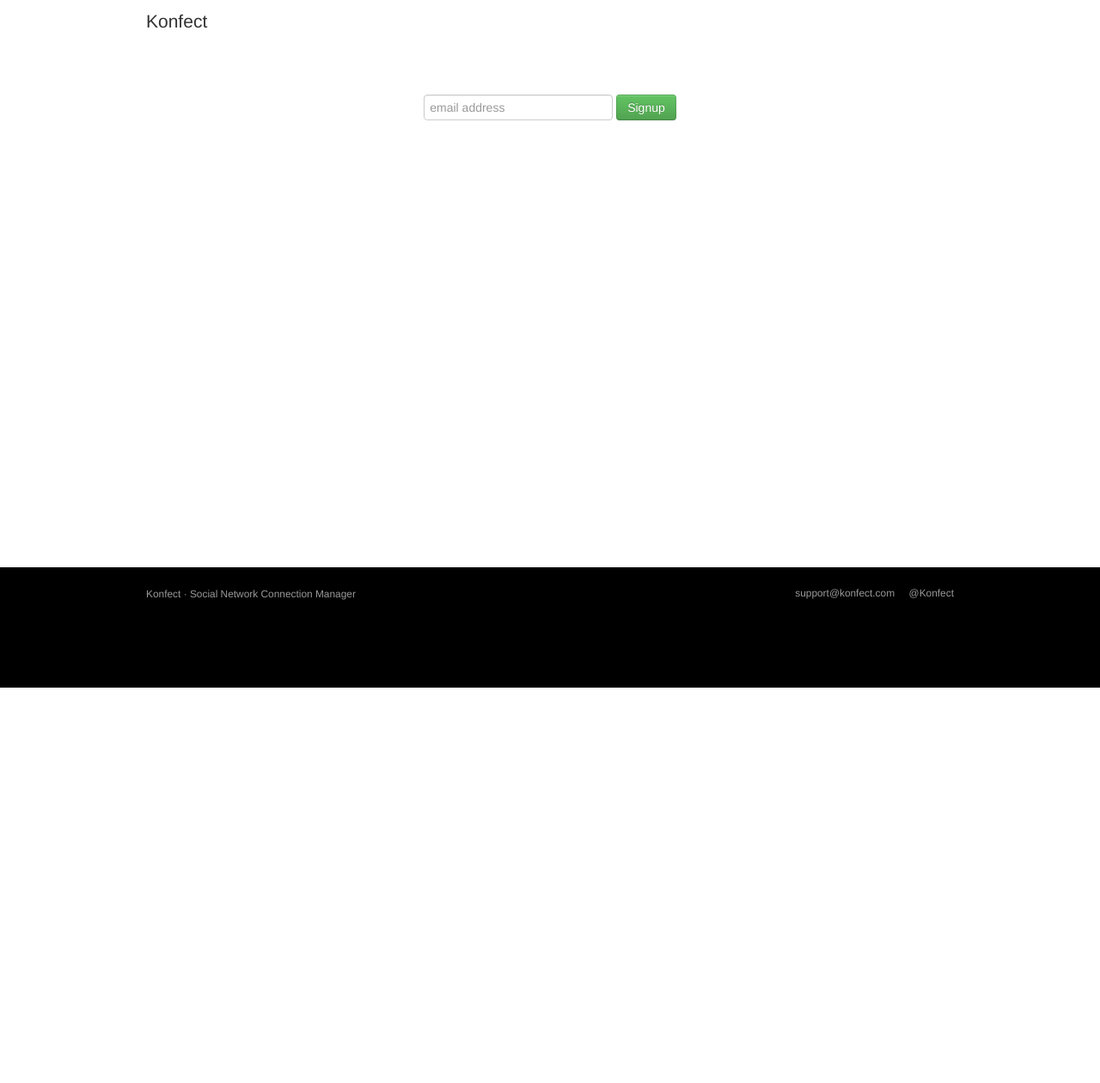
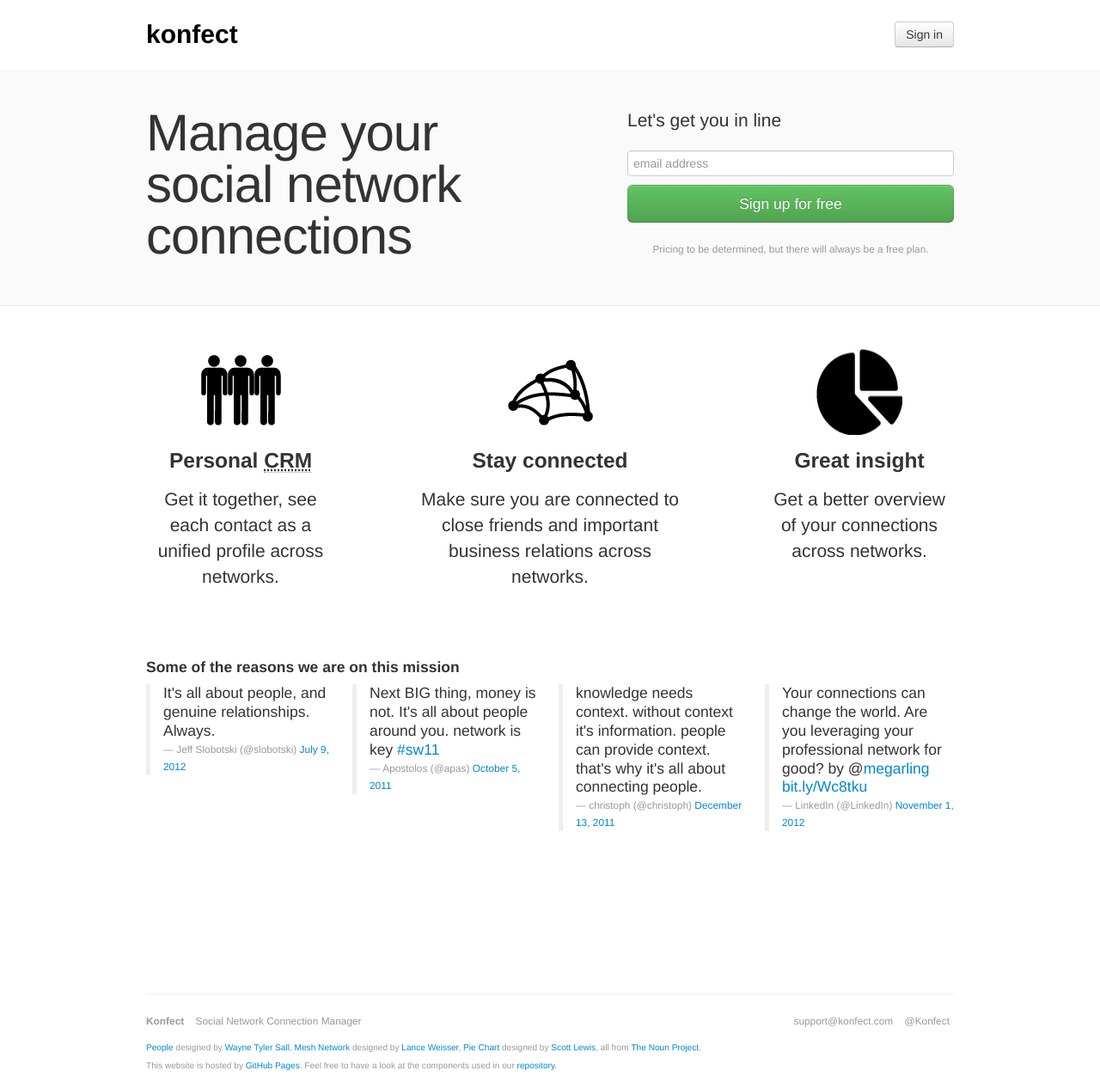
Before and after one commit to Konfect/konfect.github.com, a website: page index.html in a window 1280 px wide. Shown: the whole page at 86% size. Before the commit the page ends 800 px from the top, so only its background shows below. Drawn offline with Linux system fonts and the light colour scheme.

Commit message:
more content

```diff
--- a/Gruntfile.coffee
+++ b/Gruntfile.coffee
@@ -18,9 +18,13 @@ module.exports = (grunt) ->
 				#'navbar.less'
 				#'thumbnails.less'
 				#'media.less'
+				#'wells.less'
 				'utilities.less'
 				'responsive-utilities.less'
 				'responsive-767px-max.less'
+				'responsive-768px-979px.less'
+				#'responsive-1200px-min.less'
+				#'responsive-navbar.less'
 			]
 
 		less:
--- a/index.html
+++ b/index.html
@@ -12,33 +12,117 @@
 	</head>
 	<body>
 
-		<header class="container">
-			<h1 class="lead">Konfect</h1>
+		<header class="head">
+			<div class="container">
+				<div class="pull-left">
+					<h1 class="logo"><a href="/">Konfect</a></h1>
+				</div>
+				<div class="pull-right">
+					<a class="btn" href="http://konfect.com/dashboard">Sign in</a>
+				</div>
+			</div>
 		</header>
 
-		<div class="container main" role="main">
-			<div id="mc_embed_signup" class="text-center">
-				<form action="http://webcom.us2.list-manage.com/subscribe/post?u=228e04b4c873a783c32cdae85&amp;id=789321fc58" method="post" novalidate class="form-inline">
-					<input type="email" value="" name="EMAIL" placeholder="email address" required>
-					<input type="submit" value="Signup" class="btn btn-success">
-				</form>
+		<section class="jumbotron">
+			<div class="container">
+				<div class="row">
+					<div class="span5">
+						<h2>Manage your social network connections</h2>
+					</div>
+					<div class="span5 offset2 signup">
+						<p class="lead hidden-phone">Let's get you in line</p>
+						<form action="http://webcom.us2.list-manage.com/subscribe/post?u=228e04b4c873a783c32cdae85&amp;id=789321fc58" method="post" novalidate>
+							<input type="email" value="" name="EMAIL" placeholder="email address" required class="span5">
+							<button type="submit" class="btn btn-success btn-large btn-block">Sign up for free</button>
+						</form>
+						<p class="text-center">
+							<small class="muted">Pricing to be determined, but there will always be a free plan.</small>
+						</p>
+					</div>
+				</div>
 			</div>
-		</div>
+		</section>
+
+		<section class="container teasers">
+			<div class="row text-center">
+				<div class="span3 teaser">
+					<img src="lib/noun_project_11347.png" class="symbol" alt="People">
+					<h3>Personal <abbr title="Contact Relationship Management">CRM</abbr></h3>
+					<p class="lead">Get it together, see each contact as a unified profile across networks.</p>
+				</div>
+				<div class="span4 offset1 teaser">
+					<img src="lib/noun_project_9760.png" class="symbol" alt="Mesh network">
+					<h3>Stay connected</h3>
+					<p class="lead">Make sure you are connected to close friends and important business relations across networks.</p>
+				</div>
+				<div class="span3 offset1 teaser">
+					<img src="lib/noun_project_805.png" class="symbol" alt="Pie chart">
+					<h3>Great insight</h3>
+					<p class="lead">Get a better overview of your connections across networks.</p>
+				</div>
+			</div>
+		</section>
+
+		<section class="container mission">
+			<h4>Some of the reasons we are on this mission</h4>
+			<div class="row">
+				<div class="span3">
+					<blockquote data-conversation="none" data-cards="hidden" class="twitter-tweet">
+						<p>It's all about people, and genuine relationships. Always.</p>
+						<small>Jeff Slobotski (@slobotski) <a href="https://twitter.com/slobotski/status/222162120756822017">July 9, 2012</a></small>
+					</blockquote>
+				</div>
+				<div class="span3">
+					<blockquote data-conversation="none" data-cards="hidden" class="twitter-tweet">
+						<p>Next BIG thing, money is not. It's all about people around you. network is key <a href="https://twitter.com/search/%23sw11">#sw11</a></p>
+						<small>Apostolos (@apas) <a href="https://twitter.com/apas/status/121506038129246208">October 5, 2011</a></small>
+					</blockquote>
+				</div>
+				<div class="span3">
+					<blockquote data-conversation="none" data-cards="hidden" class="twitter-tweet">
+						<p>knowledge needs context. without context it's information. people can provide context. that's why it's all about connecting people.</p>
+						<small>christoph (@christoph) <a href="https://twitter.com/christoph/status/146597571287195648">December 13, 2011</a></small>
+					</blockquote>
+				</div>
+				<div class="span3">
+					<blockquote data-conversation="none" data-cards="hidden" class="twitter-tweet">
+						<p>Your connections can change the world. Are you leveraging your professional network for good? by @<a href="https://twitter.com/megarling">megarling</a> <a href="http://t.co/IvL2VdMR">bit.ly/Wc8tku</a></p>
+						<small>LinkedIn (@LinkedIn) <a href="https://twitter.com/LinkedIn/status/264094503986659329">November 1, 2012</a></small>
+					</blockquote>
+				</div>
+			</div>
+		</section>
 
 		<footer class="foot">
-			<div class="container">
-				<small class="muted">
-					<div class="pull-right">
-						<a class="muted" href="mailto:support@konfect.com">support@konfect.com</a>
-						<span class="divider">&nbsp; &nbsp; </span>
-						<a class="muted" href="http://twitter.com/konfect" rel="me">@Konfect</a>
-					</div>
-					<a class="muted" href="/">Konfect</a>
-					<span class="hidden-phone"> &middot; Social Network Connection Manager</span>
-				</small>
+			<div class="container muted">
+				<hr>
+				<div class="pull-left">
+					<dl class="inline">
+						<dt><a href="/" class="muted">Konfect</a></dt>
+						<dd class="hidden-phone">Social Network Connection Manager</dd>
+					</dl>
+				</div>
+				<div class="pull-right">
+					<ul class="inline">
+						<li><a class="muted" href="mailto:support@konfect.com">support@konfect.com</a></li>
+						<li><a class="muted" href="http://twitter.com/konfect" rel="me">@Konfect</a></li>
+					</ul>
+				</div>
+			</div>
+			<div class="container muted">
+				<p>
+					<small>
+						<a href="http://thenounproject.com/noun/people/#icon-No11347">People</a> designed by <a href="http://thenounproject.com/wayne.t.sall">Wayne Tyler Sall</a>,
+						<a href="http://thenounproject.com/noun/mesh-network/#icon-No9760">Mesh Network</a> designed by <a href="http://thenounproject.com/ldweisser">Lance Weisser</a>,
+						<a href="http://thenounproject.com/noun/pie-chart/#icon-No805">Pie Chart</a> designed by <a href="http://thenounproject.com/iconify">Scott Lewis</a>,
+						all from <a href="http://thenounproject.com/">The Noun Project</a>.<br>
+						This website is hosted by <a href="http://pages.github.com/">GitHub Pages</a>. Feel free to have a look at the components used in our <a href="https://github.com/Konfect/konfect.github.com">repository</a>.
+					</small>
+				</p>
 			</div>
 		</footer>
 
+		<script src="//platform.twitter.com/widgets.js" async></script>
 		<script>
 			var _gaq=[['_setAccount','UA-183817-16'],['_setDomainName','konfect.com'],['_trackPageview']];
 			(function(d,t){var g=d.createElement(t),s=d.getElementsByTagName(t)[0];
--- a/scripts/app.less
+++ b/scripts/app.less
@@ -1,25 +1,91 @@
-@foot-height: 100px;
+@smallscreen-padding: 20px;
 
-html, body {
-	height: 100%;
+body {
+	@media (max-width: 767px) {
+		padding: 0;
+	}
 }
 
-body {
-	min-height: 100%;
-	position: relative;
+.symbol {
+	width: 100px;
+	height: 100px;
 }
 
-.main {
-	margin-top: 50px;
-	padding-bottom: @foot-height;
+dl.inline {
+	margin: 0;
+	dt {
+		display: inline-block;
+	}
+	dd {
+		margin-left: 10px;
+		display: inline-block;
+	}
+}
+
+.head {
+	@media (max-width: 767px) {
+		padding: @smallscreen-padding;
+	}
+	padding: 25px 0;
+	h1.logo {
+		margin: 0;
+		font-size: 30px;
+		line-height: 1;
+		text-transform: lowercase;
+		a {
+			color: #000;
+			text-decoration: none;
+		}
+	}
+}
+
+section {
+	@media (max-width: 767px) {
+		padding: @smallscreen-padding;
+	}
+	margin-bottom: 50px;
+}
+
+.jumbotron {
+	@media (max-width: 767px) {
+		padding: @smallscreen-padding;
+	}
+	margin-top: 0;
+	padding: 45px 0;
+	background-color: #fafafa;
+	border-bottom: 1px solid #e5e5e5;
+	h2 {
+		margin: 0;
+		font-size: 60px;
+		font-weight: 200;
+		line-height: 1;
+		letter-spacing: -1px;
+	}
+	.signup {
+		@media (max-width: 767px) {
+			margin-top: 40px;
+		}
+	}
+}
+
+.teasers {
+	.teaser {
+		@media (max-width: 767px) {
+			margin-top: 50px;
+		}
+		&:first-child {
+			margin-top: 0;
+		}
+	}
+}
+
+.mission {
+	min-height: 330px;
 }
 
 .foot {
-	position: absolute;
-	bottom: 0;
-	margin-top: 50px;
-	background-color: #000;
-	padding: 20px 0;
-	width: 100%;
-	height: @foot-height;
+	@media (max-width: 767px) {
+		padding: @smallscreen-padding;
+	}
+	font-size: 85%;
 }
```
Also changed, not shown: README.md, lib/noun_project_11347.png (added), lib/noun_project_805.png (added), lib/noun_project_9760.png (added), lib/style.min.css, scripts/bootstrap/css/bootstrap.css, scripts/bootstrap/css/bootstrap.min.css, 1 other file.
